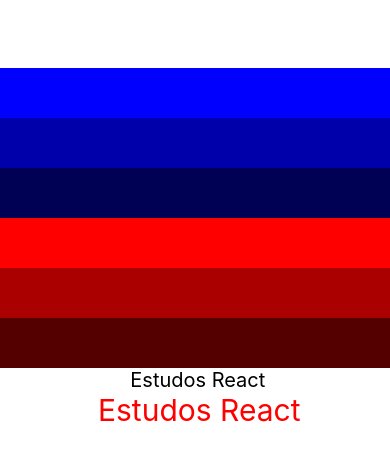
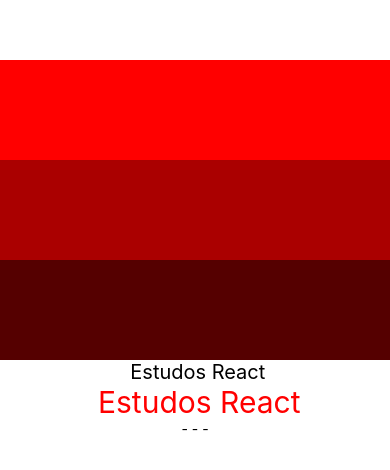
Before and after one commit to orlando-dev/react_native, a React Native app in the folder appOne/: screen / in a window 390 px wide. Shown: the part 174-644 px from the top of the page. Built offline with nearby package versions, Linux system fonts and the light colour scheme.

Commit message:
Renderização com condições

```diff
--- a/appOne/App.js
+++ b/appOne/App.js
@@ -3,12 +3,16 @@ import {View, Text} from 'react-native';
 import Caixas from './componentes/Caixas.js'
 import Estilos from './estilos/Estilos.js';
 
+
 export default function AppOne() {
+  let exibir = false;
   return (
     <View style={Estilos.conteiner}>
-      <Caixas/>
+      <Caixas exibirSe={exibir}/>
       <Text style={Estilos.textoPadrao}> Estudos React</Text>
       <Text style={Estilos.textoTitulo}> Estudos React</Text>
+
+      {exibir?<Text>Estudos React Native</Text>: <Text> - - - </Text>}
     </View>
   );
 }
--- a/appOne/componentes/Caixas.js
+++ b/appOne/componentes/Caixas.js
@@ -4,12 +4,20 @@ import { View } from 'react-native';
 export default function(props){
     return (
         <View style={{width:'100%',height:300,flexDirection:'column', justifyContent: 'center', alignItems: 'stretch'}}>
+
+            {props.exibirSe ?
+            <View style={{flex: 1}}>
                 <View style={{flexGrow:1, backgroundColor:'#00f'}} />
                 <View style={{flexGrow:1, backgroundColor:'#00a'}} />
                 <View style={{flexGrow:1, backgroundColor:'#005'}} />
+            </View>
+            :
+            <View style={{flex: 1}}>
                 <View style={{flexGrow:1, backgroundColor:'#f00'}} />
                 <View style={{flexGrow:1, backgroundColor:'#a00'}} />
                 <View style={{flexGrow:1, backgroundColor:'#500'}} />
             </View>
+}
+        </View>
     );
 }
```
Lines whose indentation alone changed are shown as unchanged.
